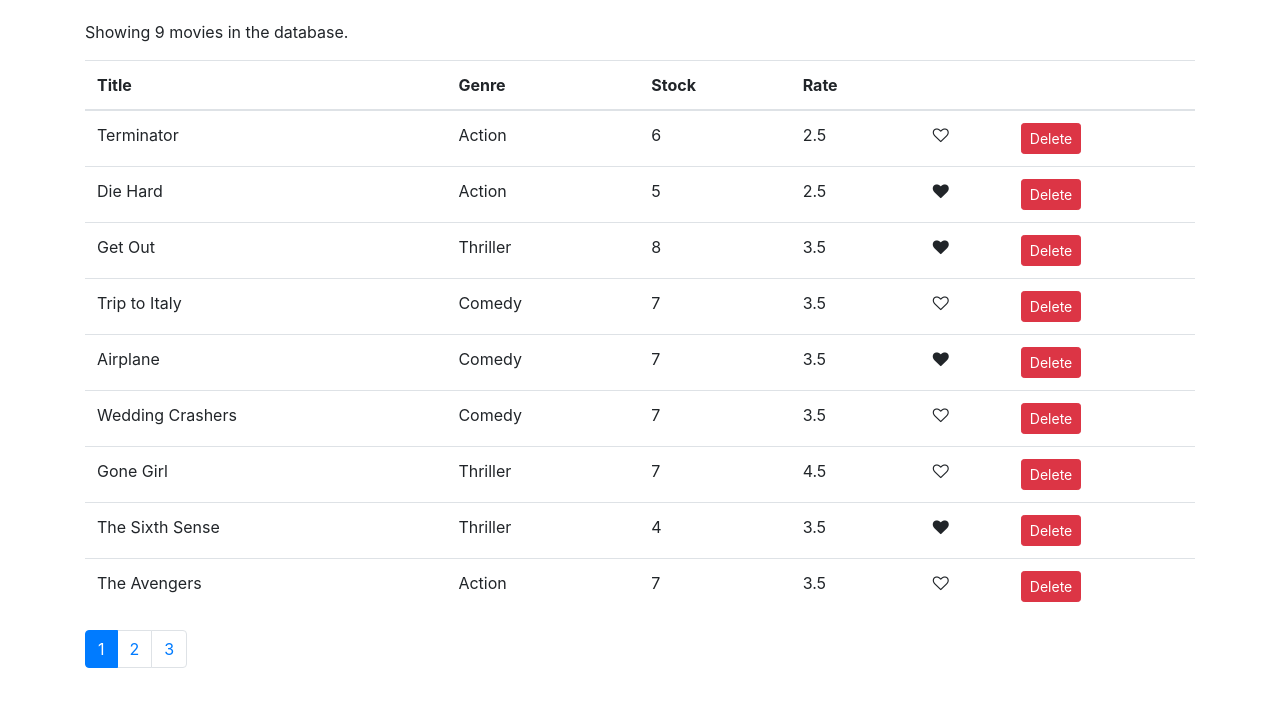
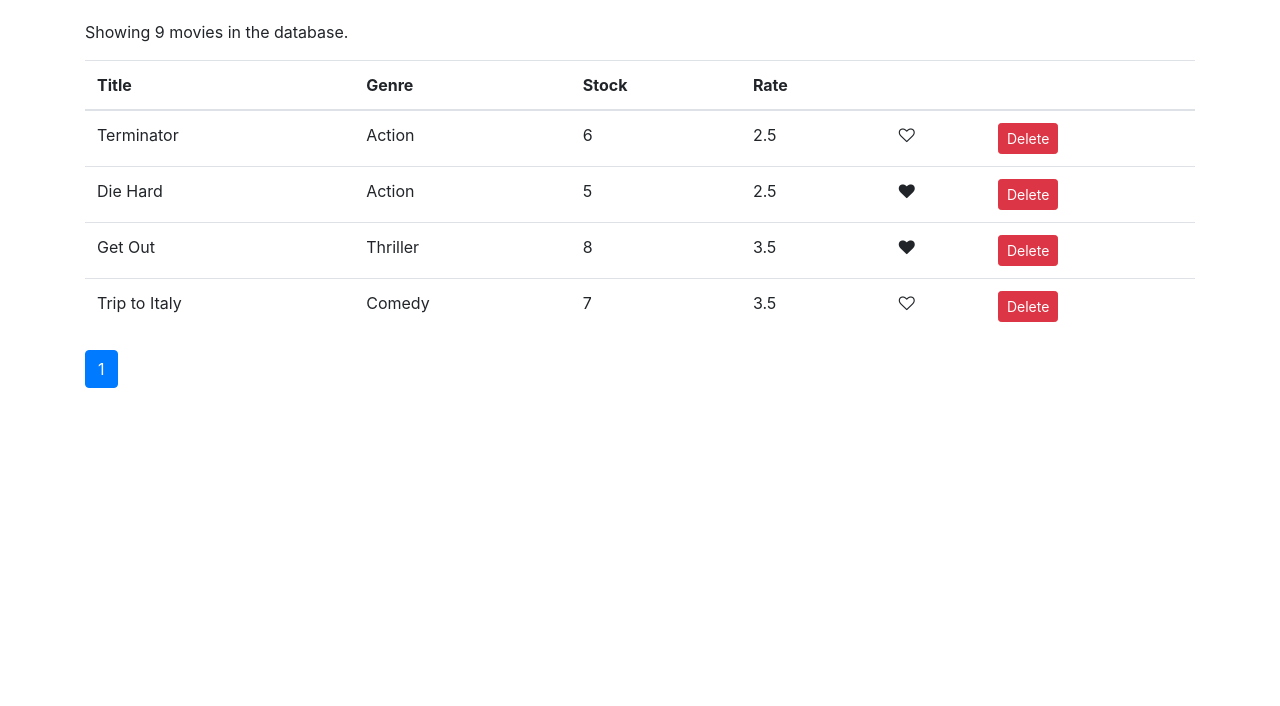
Before and after one commit to wenping001/vidly, a React (Create React App) app: page / in a window 1280 px wide. Shown: the top 706 px of the page. Built offline with nearby package versions, Linux system fonts and the light colour scheme.

Commit message:
pagination and prop-types checking.

```diff
--- a/package.json
+++ b/package.json
@@ -9,6 +9,7 @@
     "bootstrap": "^4.1.1",
     "font-awesome": "^4.7.0",
     "lodash": "^4.17.10",
+    "prop-types": "^15.7.2",
     "react": "^17.0.2",
     "react-dom": "^17.0.2",
     "react-scripts": "4.0.3",
--- a/src/components/Movies.jsx
+++ b/src/components/Movies.jsx
@@ -2,21 +2,23 @@
 import { getMovies } from '../services/fakeMovieService';
 import Like from './common/Like';
 import Pagination from './common/Pagination';
+import { paginate } from '../utils/paginate';
+
 function Movies() {
-  const [movies, setMovies] = useState(getMovies());
-  const [pageSize, setPageSize] = useState(4);
+  const [allMovies, setMovies] = useState(getMovies());
+  const pageSize = 4;
   const [currentPage, setCurrentPage] = useState(1);
 
   const handleDelete = (movie) => {
-    const deleted_movies = movies.filter((m) => m._id !== movie._id);
+    const deleted_movies = allMovies.filter((m) => m._id !== movie._id);
     setMovies(deleted_movies);
   };
 
   const handleLike = (movie) => {
-    const m = [...movies];
+    const m = [...allMovies];
     const index = m.indexOf(movie);
-    m[index] = { ...movies[index] };
-    m[index].liked = !movies[index].liked;
+    m[index] = { ...allMovies[index] };
+    m[index].liked = !allMovies[index].liked;
     setMovies(m);
   };
 
@@ -24,8 +26,10 @@
     setCurrentPage(page);
   };
 
-  const { length: count } = movies;
+  const { length: count } = allMovies;
   if (count === 0) return <p>There are no movies in the database.</p>;
+
+  const movies = paginate(allMovies, currentPage, pageSize);
   return (
     <>
       <p>Showing {count} movies in the database.</p>
@@ -64,7 +68,7 @@
         </tbody>
       </table>
       <Pagination
-        itemCount={count}
+        itemCount="sad"
         pageSize={pageSize}
         currentPage={currentPage}
         onPageChange={handlePageChange}
--- a/src/components/common/Pagination.jsx
+++ b/src/components/common/Pagination.jsx
@@ -1,6 +1,7 @@
 import _ from 'lodash';
+import PropTypes from 'prop-types';
 function Pagination(props) {
-  const { itemCount, pageSize } = props;
+  const { itemCount, pageSize, currentPage, onPageChange } = props;
   const pageCount = Math.ceil(itemCount / pageSize);
 
   if (pageCount === 1) return null;
@@ -13,14 +14,12 @@
         {pages.map((page) => (
           <li
             key={page}
-            className={
-              page === props.currentPage ? 'page-item active' : 'page-item'
-            }
+            className={page === currentPage ? 'page-item active' : 'page-item'}
           >
             <a
               className="page-link"
               onClick={() => {
-                props.onPageChange(page);
+                onPageChange(page);
               }}
               href="//#endregion"
             >
@@ -28,12 +27,15 @@
             </a>
           </li>
         ))}
-        {/* <li className="page-item">
-          <a className="page-link">1</a>
-        </li> */}
       </ul>
     </nav>
   );
 }
 
+Pagination.propTypes = {
+  itemCount: PropTypes.number.isRequired,
+  pageSize: PropTypes.number.isRequired,
+  currentPage: PropTypes.number.isRequired,
+  onPageChange: PropTypes.func.isRequired,
+};
 export default Pagination;
```
